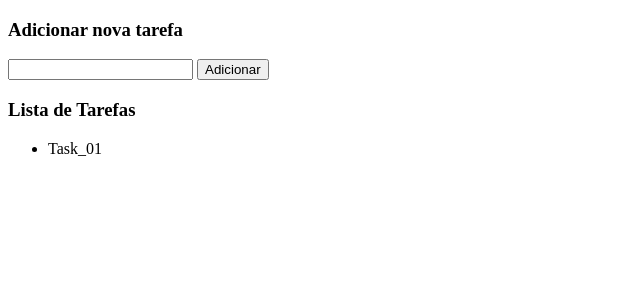
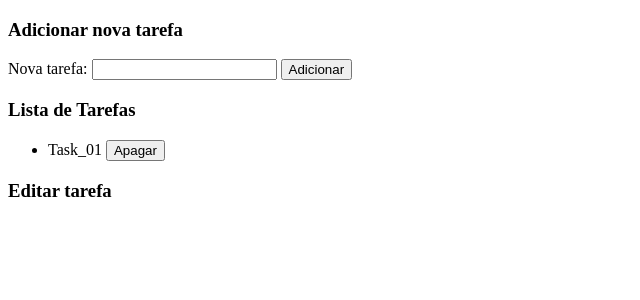
Before and after one commit to RuanOliveira-dev/To-do-App, a Flask app: page / in a window 1280 px wide. Shown: the top 300 px of the page, without its empty margins (0-640 px from the left). Run offline with Flask 3, Linux system fonts and the light colour scheme.

Commit message:
Added delete_task route

```diff
--- a/app.py
+++ b/app.py
@@ -10,28 +10,43 @@ db = SQLAlchemy(app) # Inicializando a conexão com o banco de dados
 # Definindo o modelo de dados para a tabela de tarefas
 class Task(db.Model):
     id = db.Column(db.Integer, primary_key = True) # Definindo o ID como chave primária
-    description = db.Column(db.String(100), unique = True, nullable = False) # Definindo o título da tarefa como string não nula
+    description = db.Column(db.String(100), unique = True, nullable = False) # Definindo a descrição da tarefa como uma string única e não nula
 
 
-#Definindo a rota raíz, que já está associada ao método GET
+#Definindo a rota raíz, que também está associada ao método GET
 @app.route("/")
 def index():
     tasks = Task.query.all() # Consultando todas as tarefas do banco de dados
-    return render_template("index.html", tasks= tasks)  # Rota padrão que retorna uma mensagem simples
+    return render_template("index.html", tasks= tasks)  # Renderizando o template index.html e passando a lista de tarefas para ele
+
 
 # Método POST para criar uma nova tarefa
-@app.route("/add_task", methods=["POST"])
+@app.route("/add_task", methods = ["POST"])
 def add_task():
     description = request.form["description"] # Obtém a descrição da tarefa do formulário
-    # Validar se a tarefa já foi realizada
-    task_done = Task.query.filter_by(description=description).first() # Variável que recebe a tarefa feita, e verifica se essa tarefa é igual a que eu inseri
+
+    # Validar se a tarefa já foi cadastrada
+    task_done = Task.query.filter_by(description=description).first() # Variável que verfica se a tarefa já existe no banco de dados
     if task_done:
-        return "Erro! Essa tarefa já existe"
+        return "Erro! Essa tarefa já existe", 400 # Se a tarefa já existir, retorna um erro 400
+
     new_task = Task(description=description) # Cria uma nova instância de Task com a descrição fornecida
     db.session.add(new_task) # Adiciona as alterações no banco de dados
     db.session.commit() # Efetua as alterações
     return redirect("/") # Redireciona o usuário para a página inicial
 
 
+# Método POST(Recebe o id) para remover uma tarefa
+@app.route("/delete_task/<int:task_id>", methods = ["POST"])
+def delete_task(task_id):
+    task = Task.query.get(task_id) # Obtém a tarefa pelo ID fornecido
+    if task:
+        db.session.delete(task)
+        db.session.commit()
+    else:
+        return "Tarefa não encontrada", 404
+    return redirect("/")
+
+
 if __name__ == "__main__":
     app.run(debug=True, port=5000) # Executa o servidor Flask em modo de depuração
--- a/templates/index.html
+++ b/templates/index.html
@@ -1,25 +1,38 @@
 <!DOCTYPE html>
-<html lang="en">
+<html lang="pt-br">
 <head>
     <meta charset="UTF-8">
     <meta name="viewport" content="width=device-width, initial-scale=1.0">
     <title>To do list app</title>
 </head>
 <body>
+    <div>
         <h3>Adicionar nova tarefa</h3>
         <form action="/add_task" method="post">
+            <label for="New Task">
+                Nova tarefa:
                 <input type="text" name="description" required>
+            </label>
             <button type="submit">
                 Adicionar
             </button>
         </form>
+    </div>
     <div>
         <h3>Lista de Tarefas</h3>
         <ul>
             {% for task in tasks %}
-            <li>{{ task.description }}</li> <!-- Tarefa (Apenas a descrição é visível) -->
+            <li>
+                {{ task.description }}<!-- (Apenas a descrição é visível) -->
+                <form action="/delete_task/{{ task.id }}" method="post" style="display: inline">
+                <button type="submit">Apagar</button>
+                </form>
+            </li>
             {% endfor %}
         </ul>
     </div>
+    <div>
+        <h3>Editar tarefa</h3>
+    </div>
 </body>
 </html>
```
Also changed, not shown: instance/todo.db. Lines whose indentation alone changed are shown as unchanged.
